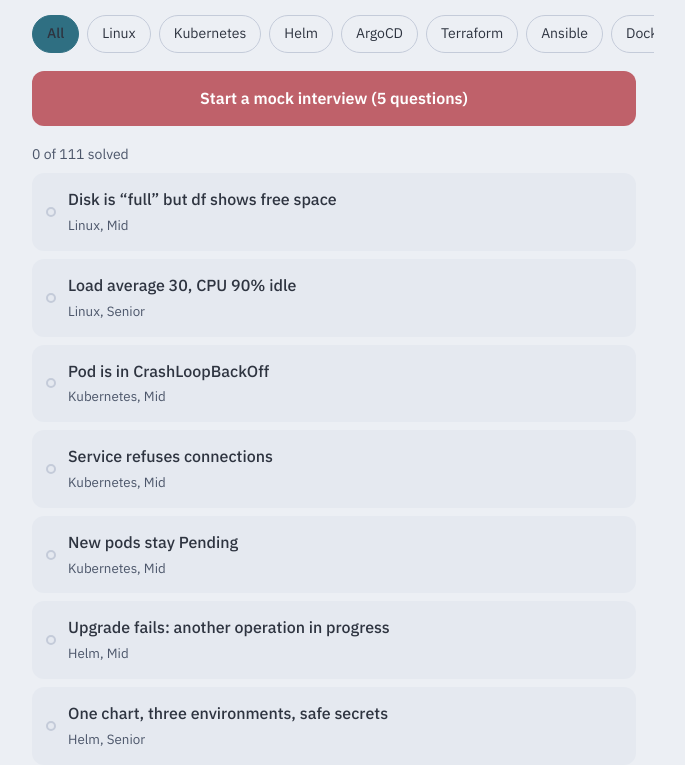
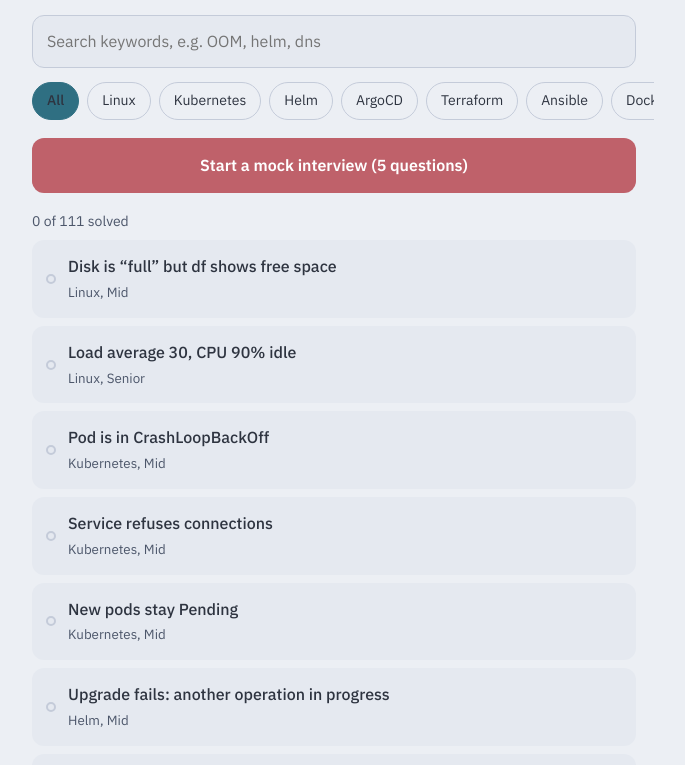
Before and after one commit to ManicShadow/devops-interview-lab, a plain HTML site: page index.html in a window 1280 px wide. Shown: the part 96-861 px from the top of the page, without its empty margins (306-991 px from the left). Drawn offline with Linux system fonts and the light colour scheme.

Commit message:
index.html

```diff
--- a/index.html
+++ b/index.html
@@ -39,6 +39,9 @@ h1{font-size:30px;line-height:1.15;margin:8px 0 6px;font-weight:600;letter-spaci
 h3{font-size:17px;margin:22px 0 4px}
 ol{padding-left:22px;margin:6px 0}li{margin:8px 0}
 pre{background:#242933;color:#d8dee9;font:13px/1.55 "IBM Plex Mono",ui-monospace,Menlo,monospace;padding:14px;border-radius:10px;overflow-x:auto;margin:12px 0}
+#sq{width:100%;background:var(--s1);border:1px solid var(--ln);color:var(--tx);border-radius:12px;padding:13px 14px;font:inherit;margin:0 0 14px}
+#sq:focus{outline:2px solid var(--fr);outline-offset:1px}
+.btn:disabled{opacity:.5}
 .ex{margin:-4px 0 16px;color:var(--mu);font-size:14px;line-height:1.5}
 .take{border-top:1px solid var(--ln);padding-top:12px;margin-top:16px;color:var(--mu)}
 .score{font-size:52px;font-weight:600;margin:12px 0 0}
@@ -207,7 +210,7 @@ const S=[
 ];
 let done={};try{done=JSON.parse(localStorage.getItem("il1")||"{}")}catch(e){}
 const save=()=>{try{localStorage.setItem("il1",JSON.stringify(done))}catch(e){}};
-const st={v:"home",f:"All",q:[],i:0,hint:false,sol:false,res:{}};
+const st={v:"home",f:"All",s:"",q:[],i:0,hint:false,sol:false,res:{}};
 const $=document.getElementById("app");
 const EX=[
 [/df -i/,'df -h prints disk usage in readable sizes; df -i prints inode usage. 100% inodes means no new files even with free space.'],
@@ -377,7 +380,12 @@ const EX=[
 ];
 const why=c=>{for(const[r,t]of EX)if(r.test(c))return t;return""};
 const esc=s=>s.replace(/[&<>]/g,c=>({"&":"&amp;","<":"&lt;",">":"&gt;"}[c]));
-const pool=()=>S.map((s,i)=>i).filter(i=>st.f=="All"||S[i][0]==st.f);
+const H=S.map(s=>s.flat().join(" ").toLowerCase());
+const hit=i=>st.s.toLowerCase().split(/\s+/).filter(Boolean).every(w=>H[i].includes(w));
+const pool=()=>S.map((s,i)=>i).filter(i=>(st.f=="All"||S[i][0]==st.f)&&hit(i));
+const mk=()=>{const n=pool().length;return n?`Start a mock interview (${Math.min(5,n)} questions)`:"No matching questions"};
+const list=()=>{const p=pool(),n=Object.values(done).filter(x=>x==1).length;
+ return `<p class="stat">${st.s?p.length+" matching":n+" of "+S.length+" solved"}</p>`+(p.length?p.map(i=>`<button class="item" data-a="open" data-v="${i}"><span class="dot ${done[i]===1?"y":done[i]===0?"n":""}"></span><span><b>${S[i][2]}</b><small>${S[i][0]}, ${S[i][1]}</small></span></button>`).join(""):`<p class="sub">No scenarios match. Try a shorter keyword.</p>`)};
 let hist={};try{hist=JSON.parse(localStorage.getItem("il1h")||"{}")}catch(e){}
 function pick(n){
  const p=pool().map(i=>[i,hist[i]||0,Math.random()]).sort((a,b)=>a[1]-b[1]||a[2]-b[2]).slice(0,n).map(x=>x[0]);
@@ -390,10 +398,11 @@ function render(){
 if(st.v=="home"){
  const n=Object.values(done).filter(x=>x==1).length,p=pool();
  $.innerHTML=`<h1>DevOps Interview Lab</h1><p class="sub">Real incidents and design questions. Work it out first, then check the fix.</p>
+ <input id="sq" type="search" placeholder="Search keywords, e.g. OOM, helm, dns" value="${esc(st.s).replace(/"/g,"&quot;")}" autocomplete="off" autocapitalize="off" spellcheck="false">
  <div class="chips">${["All",...T].map(t=>`<button class="chip" aria-pressed="${st.f==t}" data-a="f" data-v="${t}">${t}</button>`).join("")}</div>
- <button class="btn p" data-a="mock">Start a mock interview (${Math.min(5,p.length)} questions)</button>
- <p class="stat">${n} of ${S.length} solved</p>
- ${p.map(i=>`<button class="item" data-a="open" data-v="${i}"><span class="dot ${done[i]===1?"y":done[i]===0?"n":""}"></span><span><b>${S[i][2]}</b><small>${S[i][0]}, ${S[i][1]}</small></span></button>`).join("")}`;
+ <button class="btn p" id="mk" data-a="mock"${pool().length?"":" disabled"}>${mk()}</button>
+ <div id="lst">${list()}</div>
+ `;
 }else if(st.v=="card"){
  const s=S[st.q[st.i]];
  $.innerHTML=`<div class="bar"><button data-a="home">Exit</button><span>${st.i+1} of ${st.q.length}</span></div>
@@ -408,6 +417,12 @@ if(st.v=="home"){
  ${miss.map(i=>`<div class="item"><span class="dot n"></span><span><b>${S[i][2]}</b><small>${S[i][0]}</small></span></div>`).join("")}
  ${miss.length?`<button class="btn p" data-a="retry">Retry missed</button>`:""}<button class="btn" data-a="home">Back to scenarios</button>`;
 }}
+document.addEventListener("input",e=>{
+ if(e.target.id!="sq")return;
+ st.s=e.target.value;
+ document.getElementById("lst").innerHTML=list();
+ const b=document.getElementById("mk");b.textContent=mk();b.disabled=!pool().length;
+});
 document.addEventListener("click",e=>{
  const b=e.target.closest("[data-a]");if(!b)return;const a=b.dataset.a,v=b.dataset.v;
  if(a=="f")st.f=v;
```
